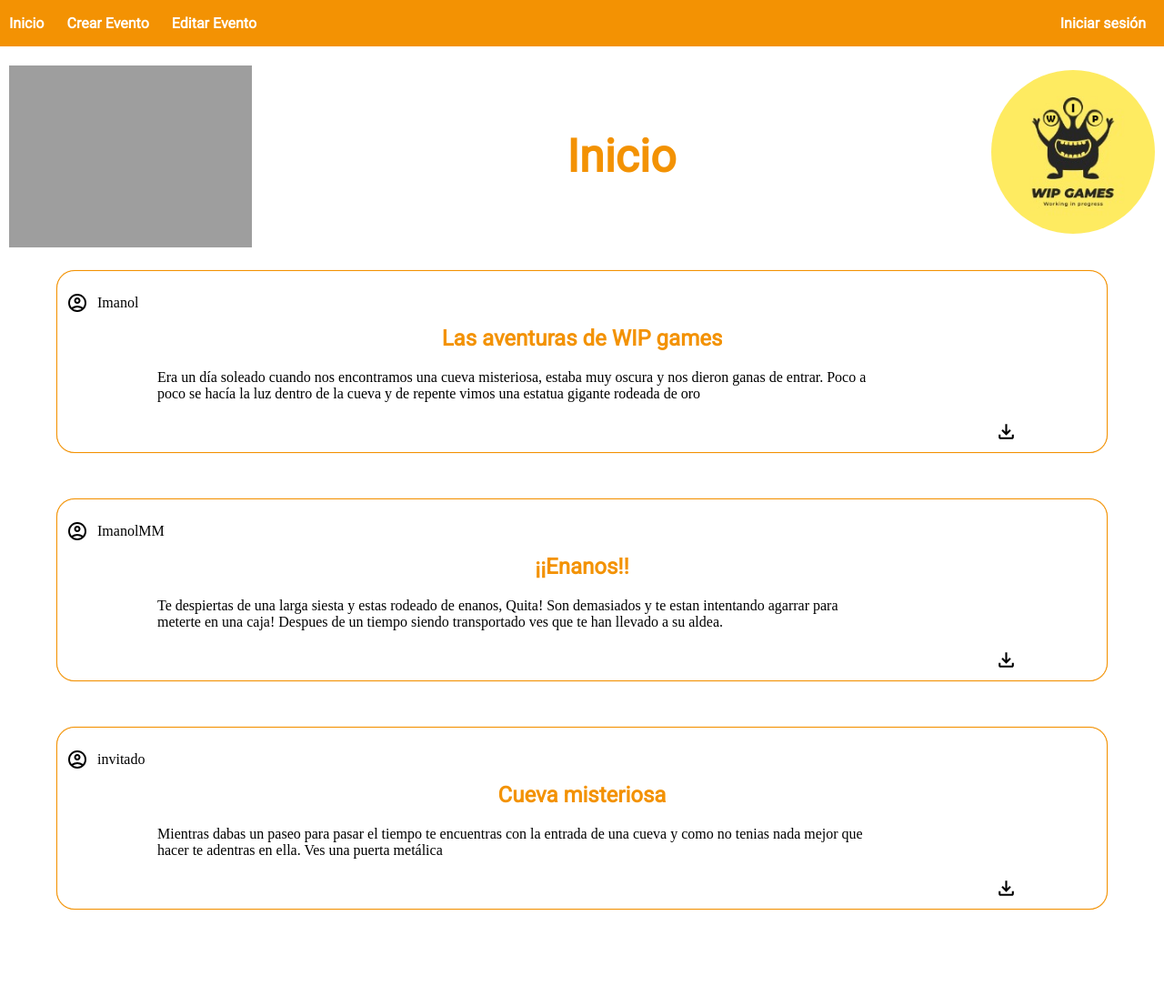
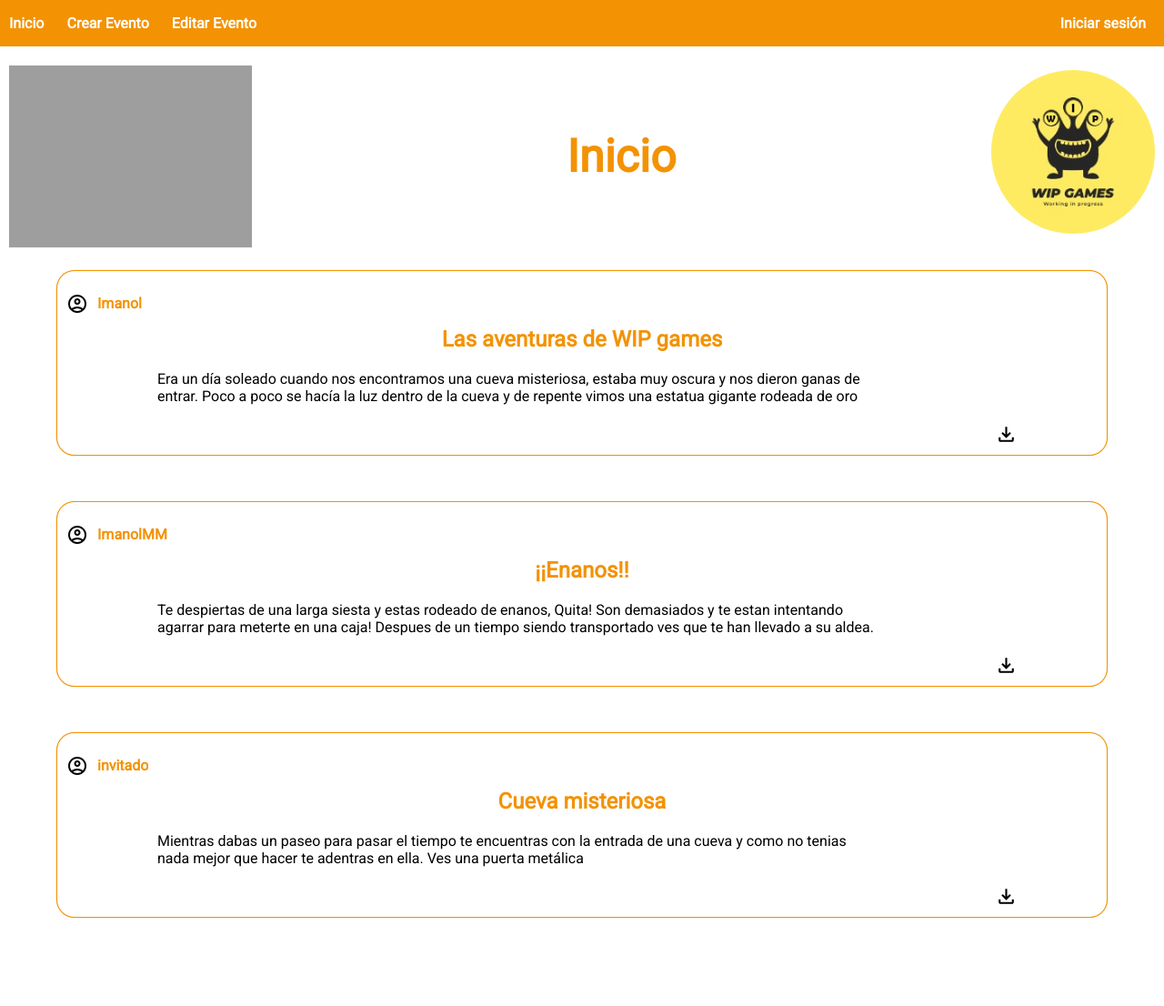
Before and after one commit to MRiveraGuerrero/Eventify2, a PHP site: page / in a window 1280 px wide. Shown: the whole page at 91% size. Before the commit the page ends 1001 px from the top, so only its background shows below. Run offline with PHP 8.4, Linux system fonts and the light colour scheme; data comes from the database, SQL or seed files in the repository; data that the repository does not hold is empty; grey boxes are pictures that could not be loaded.

Commit message:
Use font-family variable in events' description and author

```diff
--- a/app/styles.css
+++ b/app/styles.css
@@ -121,12 +121,16 @@ body{
 .nombreUsuarioEvento{
     margin-left: 10px;
     max-width: 70%;
+    font-family: var(--font-family);
+    color: var(--color2);
+    font-weight: bold;
 }
 .descripcionEvento{
     margin: 20px 100px 20px 100px;
     max-width: 70%;
     word-wrap: break-word;
     overflow-wrap: break-word;
+    font-family: var(--font-family);
 }
 .tituloInicio{
     justify-self: center;
```
